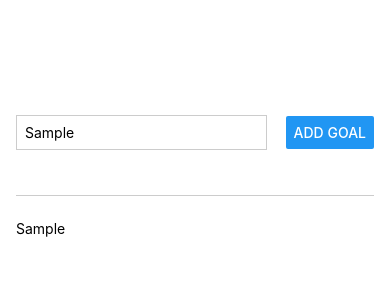
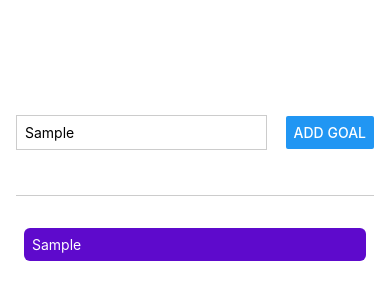
Before and after one commit to nowaveosu/react-native-test, a React Native app in the folder RN-test/: screen / in a window 390 px wide. Both pictures are taken after typing "Sample" into the empty fields and a click on the button "ADD GOAL". Shown: the top 300 px of the page. Built offline with nearby package versions, Linux system fonts and the light colour scheme.

Commit message:
[Style] 보라배경 추가

```diff
--- a/RN-test/App.js
+++ b/RN-test/App.js
@@ -36,7 +36,9 @@
       </View>
       <View style={styles.goalsContainer}>
         {courseGoals.map((goal) => (
-          <Text key={goal}>{goal}</Text>
+          <Text style={styles.goalItem} key={goal}>
+            {goal}
+          </Text>
         ))}
       </View>
     </View>
@@ -68,4 +70,11 @@
   goalsContainer: {
     flex: 5,
   },
+  goalItem: {
+    margin: 8,
+    padding: 8,
+    borderRadius: 6,
+    backgroundColor: "#5e0acc",
+    color: "white",
+  },
 });
```
